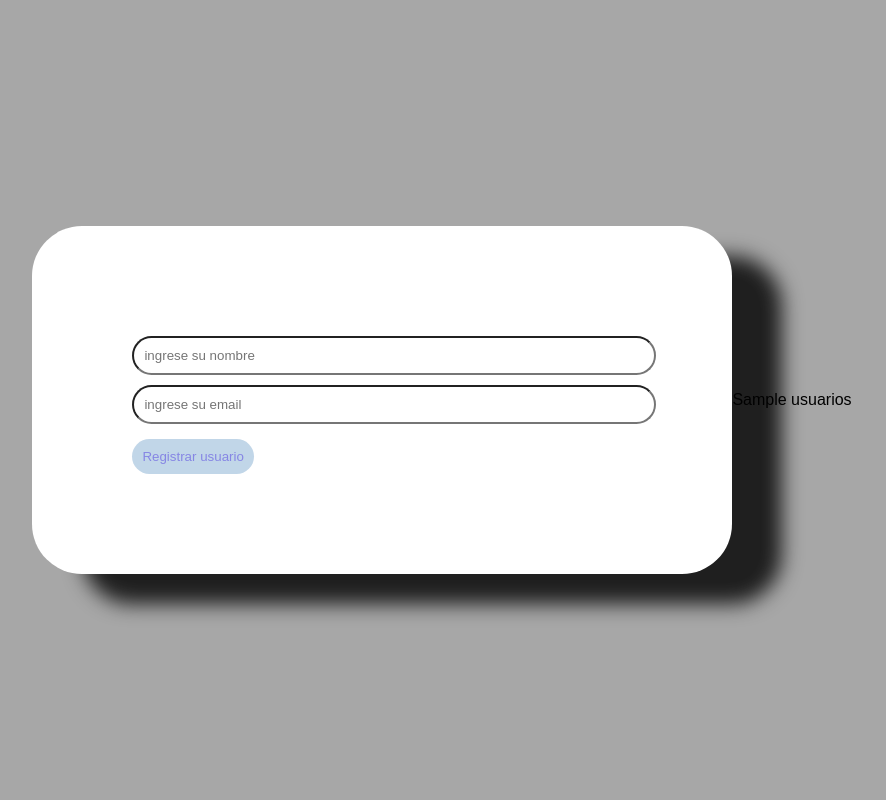
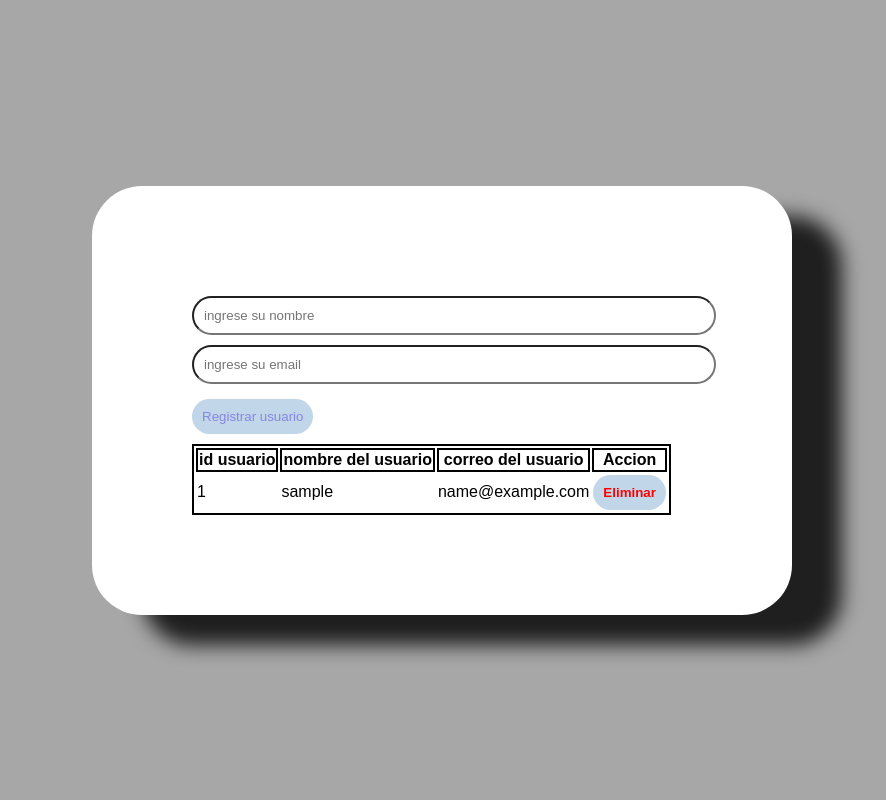
Before and after one commit to Juanjosalaz20/crud, a Flask app: template templates/registro.html in a window 1280 px wide. Shown: the whole page, without its empty margins (198-1084 px from the left). Run offline with Flask 3, Linux system fonts and the light colour scheme; the template is opened without the code that fills it: most values are stand-ins (such as "Sample title", 1, 10 or a date in 2020).

Commit message:
CLASE 15/05/25

```diff
--- a/main.py
+++ b/main.py
@@ -1,15 +1,31 @@
-from flask import Flask, render_template, request, url_for
+from flask import Flask, render_template, request, url_for, redirect
 
 app = Flask(__name__)
 
 usuarios = []
 
+id_contador = 1
 
 @app.route('/', methods=['GET', 'POST'])
 def crud():
-    nombre = request.form.get('nombre')
-    email = request.form.get('email')
-    usuarios.append({'username': nombre, 'email': email})
+    global id_contador
+
+    if request.method == 'POST': # Para evitar que al recargar la pagina se agrguem usuarios vacio por el get (si accedemos a la ruta con datos en el formulario)
+        nombre = request.form.get('nombre')
+        email = request.form.get('email')
+        usuarios.append({'id': id_contador, 'username': nombre, 'email': email})
+        id_contador += 1
+        return redirect(url_for('crud'))
+
+    id_eliminar = request.args.get('borrar')
+    if id_eliminar:
+        #TODO: Eliminar el usuario con el id del parametro de la lista
+        for item in usuarios:
+            if str(item['id'])==id_eliminar:
+                usuarios.remove(item)
+                break
+        return redirect(url_for('crud')) # Llamar el nombre de la función
+
 
     return render_template('registro.html', usuarios=usuarios)
 
--- a/static/style.css
+++ b/static/style.css
@@ -24,7 +24,7 @@ form input{
     border-radius: 30px;
 }
 
-button{
+.botonenviar{
     padding: 10px;
     background-color: rgb(193, 214, 232);
     margin-top: 15px;
@@ -33,3 +33,24 @@ button{
     color: rgb(134, 134, 228);
     cursor: pointer;
 }
+
+table, th{
+    margin-top: 10px;
+    border: 2px solid black;
+}
+
+a{
+    text-decoration: none;
+    color: red;
+    font-weight: bold;
+}
+
+.botonborrar{
+    padding: 10px;
+    background-color: rgb(193, 214, 232);
+    border-radius: 30px;
+    border: none;
+    color: rgb(134, 134, 228);
+    cursor: pointer;
+    margin-inline: ;
+}
--- a/templates/registro.html
+++ b/templates/registro.html
@@ -9,11 +9,22 @@
 <body>
     <div class="section">
         <form method="post">
-            <input type="text" name="nombre" placeholder="ingrese su nombre">
-            <input type="email" name="email" placeholder="ingrese su email">
-            <button type="submit">Registrar usuario</button>
+            <input type="text" name="nombre" placeholder="ingrese su nombre" required>
+            <input type="email" name="email" placeholder="ingrese su email" required>
+            <button class="botonenviar" type="submit">Registrar usuario</button>
         </form>
+            <table>
+                <tr> <th>id usuario</th> <th>nombre del usuario </th> <th>correo del usuario</th> <th>Accion </th> </tr>
+                {% for persona in usuarios %}
+                    <tr>
+                        <td>{{persona.id}} </td>
+                        <td>{{persona.username}} </td>
+                        <td>{{persona.email}} </td>
+                        <td> <button class="botonborrar"><a href="/?borrar={{persona.id}}">Eliminar</a></button> </td>
+                    </tr>
+                {%endfor%}
+            </table>
+
     </div>
-    {{ usuarios }}
 </body>
 </html>
```
